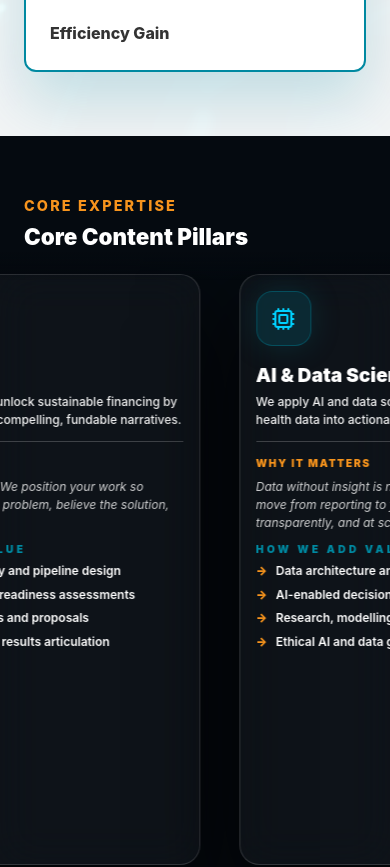
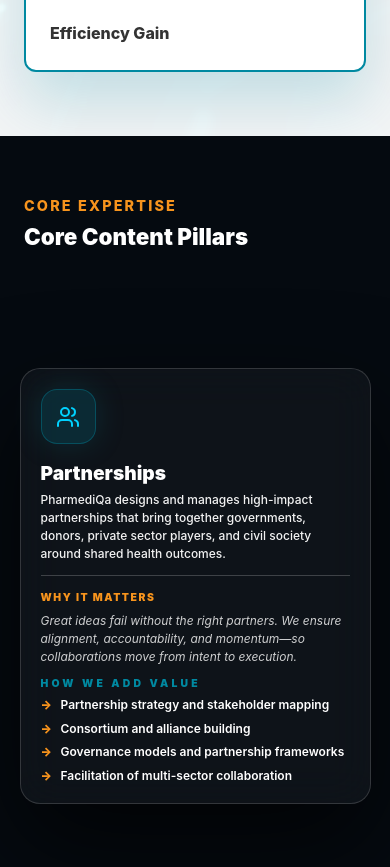
Before and after one commit to kiggs254/pharmediqa, a Next.js app: page / in a window 390 px wide. Shown: the part 1763-2630 px from the top of the page. Built offline with nearby package versions, Linux system fonts and the light colour scheme.

Commit message:
feat: make expertise pillars scroll vertically on mobile

```diff
--- a/src/components/Expertise/Expertise.module.css
+++ b/src/components/Expertise/Expertise.module.css
@@ -248,16 +248,47 @@
 }
 
 @media (max-width: 1024px) {
+  .scrollSection {
+    height: auto !important;
+    padding-bottom: 5rem;
+  }
+
+  .stickyContainer {
+    position: relative;
+    height: auto;
+    overflow: visible;
+  }
+
+  .progressBarContainer {
+    display: none;
+  }
+
   .headerWrapper {
-    padding-top: calc(var(--header-height) + 1rem);
+    position: relative;
+    top: 0;
+    padding: 4rem 0 2rem;
+    pointer-events: auto;
+    background: transparent;
   }
 
   .title {
     font-size: 2.2rem;
   }
 
+  .horizontalTrack {
+    display: flex;
+    flex-direction: column;
+    height: auto;
+    width: 100% !important;
+    transform: none !important;
+    gap: 2rem;
+  }
+
   .cardWrapper {
-    padding-top: calc(var(--header-height) + 10rem);
+    width: 100%;
+    height: auto;
+    padding: 0;
+    justify-content: center;
   }
 
   .cardGrid {
@@ -267,10 +298,10 @@
   }
 
   .card {
-    height: 55vh; /* Fixed height to prevent overflow on medium screens */
+    height: auto;
     width: 90%;
     padding: 2.5rem;
-    overflow-y: hidden; /* Strongly aiming for no scroll */
+    overflow-y: visible;
     align-items: flex-start;
   }
 
@@ -341,10 +372,10 @@
 
   .card {
     width: 90%;
-    height: 60vh;
-    padding: 1.25rem;
+    height: auto;
+    padding: 1.5rem;
     border-radius: 20px;
-    overflow-y: hidden;
+    overflow-y: visible;
   }
 
   .pillarTitle {
@@ -391,8 +422,8 @@
   }
 
   .card {
-    height: 70vh; /* More height on very small screens since padding is tight */
-    padding: 1rem;
+    height: auto;
+    padding: 1.25rem;
   }
 
   .pillarTitle {
--- a/src/components/Expertise/Expertise.tsx
+++ b/src/components/Expertise/Expertise.tsx
@@ -82,10 +82,24 @@
     restDelta: 0.001
   });
 
+  const [isMobile, setIsMobile] = useState(false);
+
+  useLayoutEffect(() => {
+    const checkMobile = () => {
+      setIsMobile(window.innerWidth <= 1024);
+    };
+    checkMobile();
+    window.addEventListener('resize', checkMobile);
+    return () => window.removeEventListener('resize', checkMobile);
+  }, []);
+
   // 5 pillars: Translate from 0% to -400vw equivalent
   // Since the track is 500vw, -80% is exactly 400vw.
   const x = useTransform(smoothProgress, [0, 1], ["0%", "-80%"]);
   const width = useTransform(smoothProgress, [0, 1], ["0%", "100%"]);
+
+  // On mobile, we don't want the horizontal transform
+  const xValue = isMobile ? "0%" : x;
 
   return (
     <section ref={targetRef} className={styles.scrollSection}>
@@ -102,7 +116,7 @@
           </div>
         </div>
 
-        <motion.div style={{ x }} className={styles.horizontalTrack}>
+        <motion.div style={{ x: xValue }} className={styles.horizontalTrack}>
           {pillars.map((pillar, index) => (
             <div key={index} className={styles.cardWrapper}>
               <div className={styles.card}>
```
